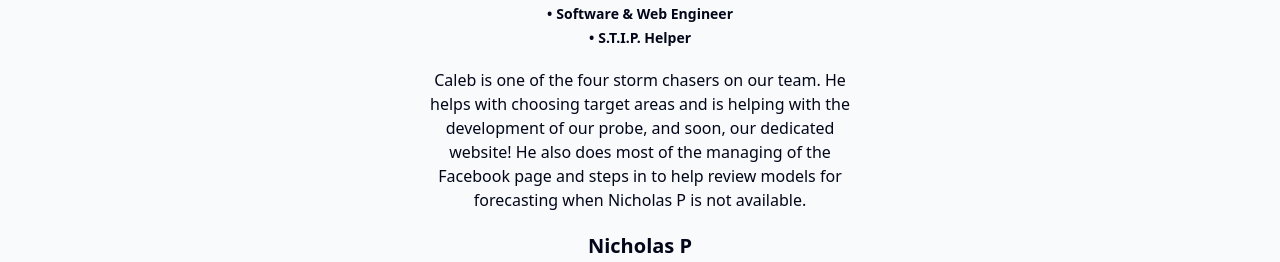
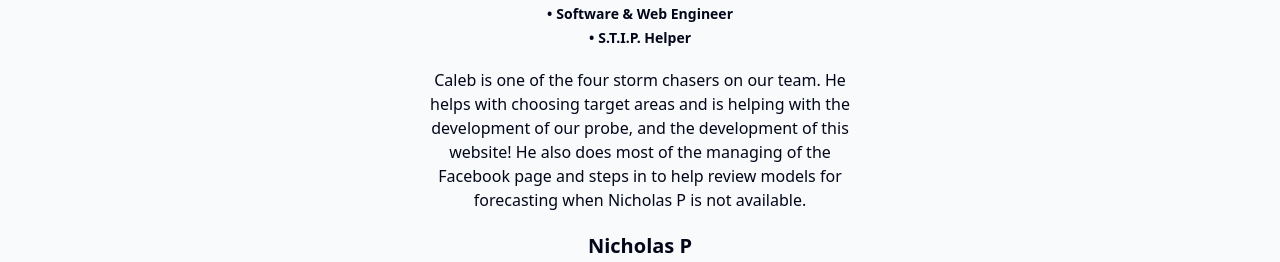
Before and after one commit to C-O-U-G-A-R-Storm-Chasers/COUGAR-Storm-Chasing, a Next.js app: page /team in a window 1280 px wide. Shown: the part 494-756 px from the top of the page. Built offline with nearby package versions, Linux system fonts and the light colour scheme; no server answers.

Commit message:
chore: adjust wording on team page

```diff
--- a/src/app/team/page.tsx
+++ b/src/app/team/page.tsx
@@ -35,7 +35,7 @@ export default async function TeamPage() {
             </InfoSectionseparator>
 
             <InfoSectionseparator>
-                <InfoParagraph textContent="Caleb is one of the four storm chasers on our team. He helps with choosing target areas and is helping with the development of our probe, and soon, our dedicated website! He also does most of the managing of the Facebook page and steps in to help review models for forecasting when Nicholas P is not available." />
+                <InfoParagraph textContent="Caleb is one of the four storm chasers on our team. He helps with choosing target areas and is helping with the development of our probe, and the development of this website! He also does most of the managing of the Facebook page and steps in to help review models for forecasting when Nicholas P is not available." />
             </InfoSectionseparator>
 
             <InfoSectionseparator>
```
